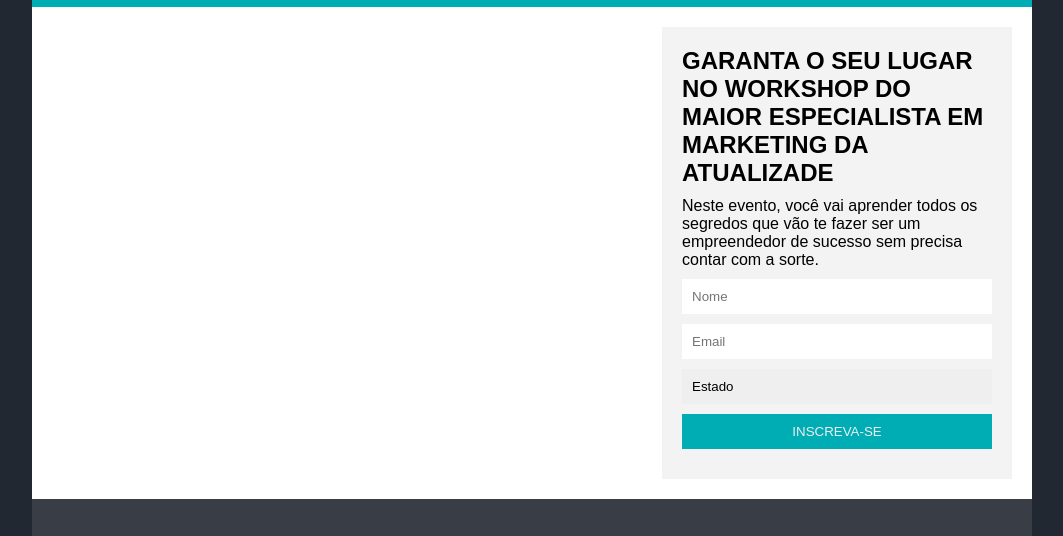
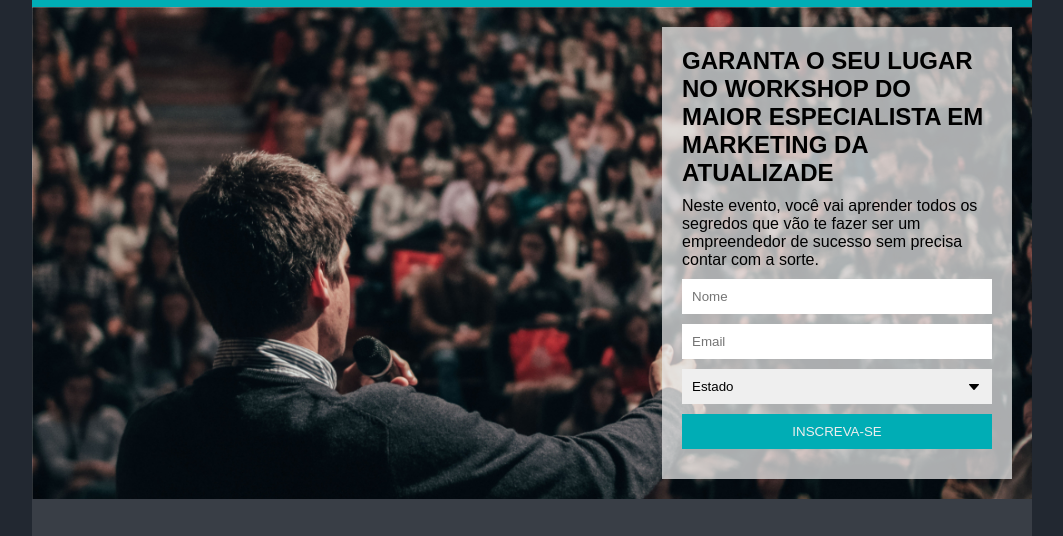
Before and after one commit to devMateusRibeiro/Squeeze-Page, a plain HTML site: page index.html in a window 1280 px wide. Shown: the part 44-580 px from the top of the page, without its empty margins (108-1171 px from the left). Drawn offline with Linux system fonts and the light colour scheme.

Commit message:
Update style.css

```diff
--- a/css/style.css
+++ b/css/style.css
@@ -38,7 +38,7 @@ header h1{
 
 /*Section*/
 section{
-    background-image: url(../_img/people.jpg);
+    background-image: url(../img/people.jpg);
     background-repeat: no-repeat;
     background-size: cover;
     overflow: hidden;
@@ -74,7 +74,7 @@ form select{
     -webkit-appearance: none;
     -ms-progress-appearance: none;
 
-    background-image: url(../_img/arrow.jpg);
+    background-image: url(../img/arrow.jpg);
     background-repeat: no-repeat;
     background-position-x: calc(100% - 10px);
     background-position-y: center;
```
